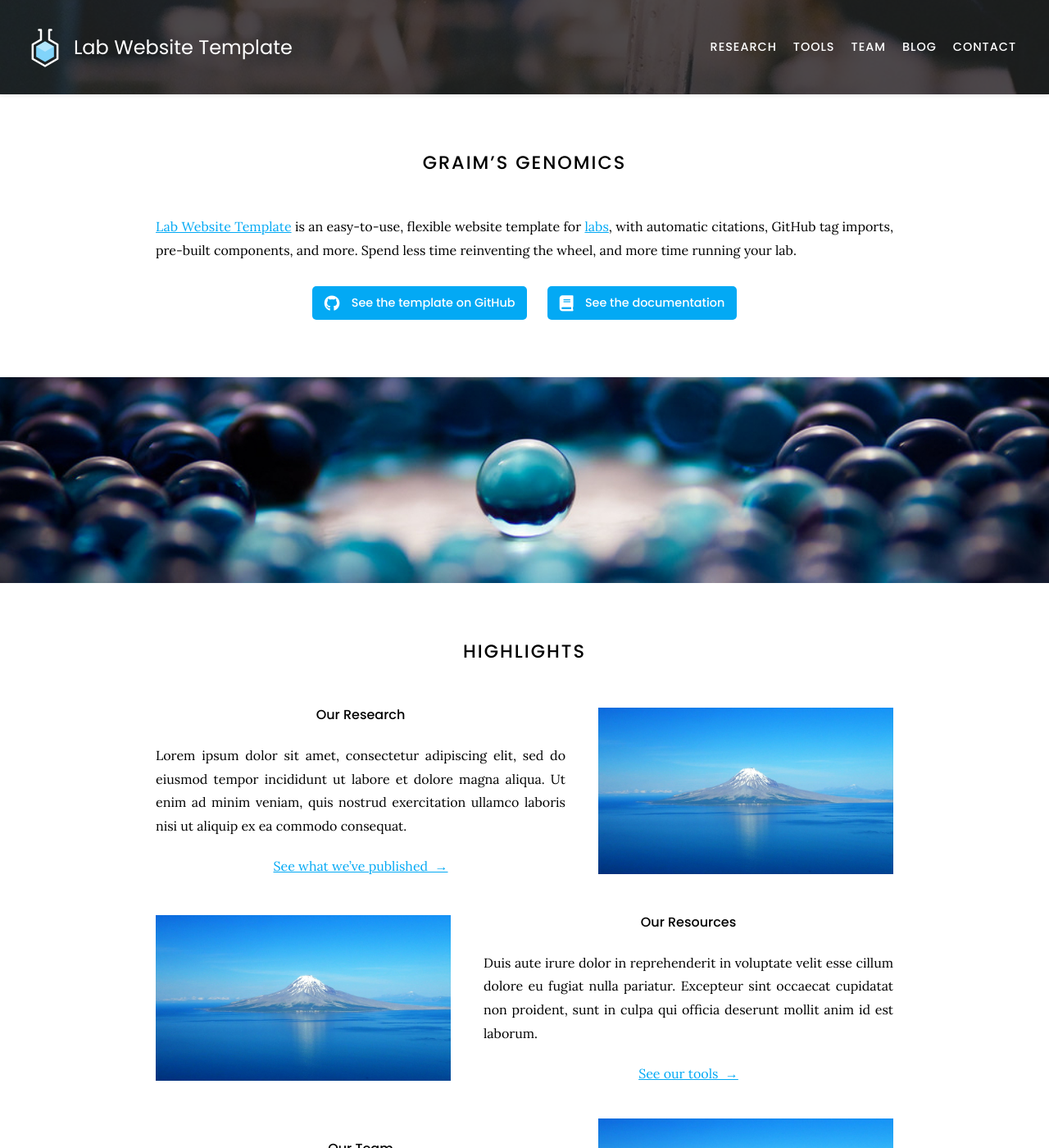
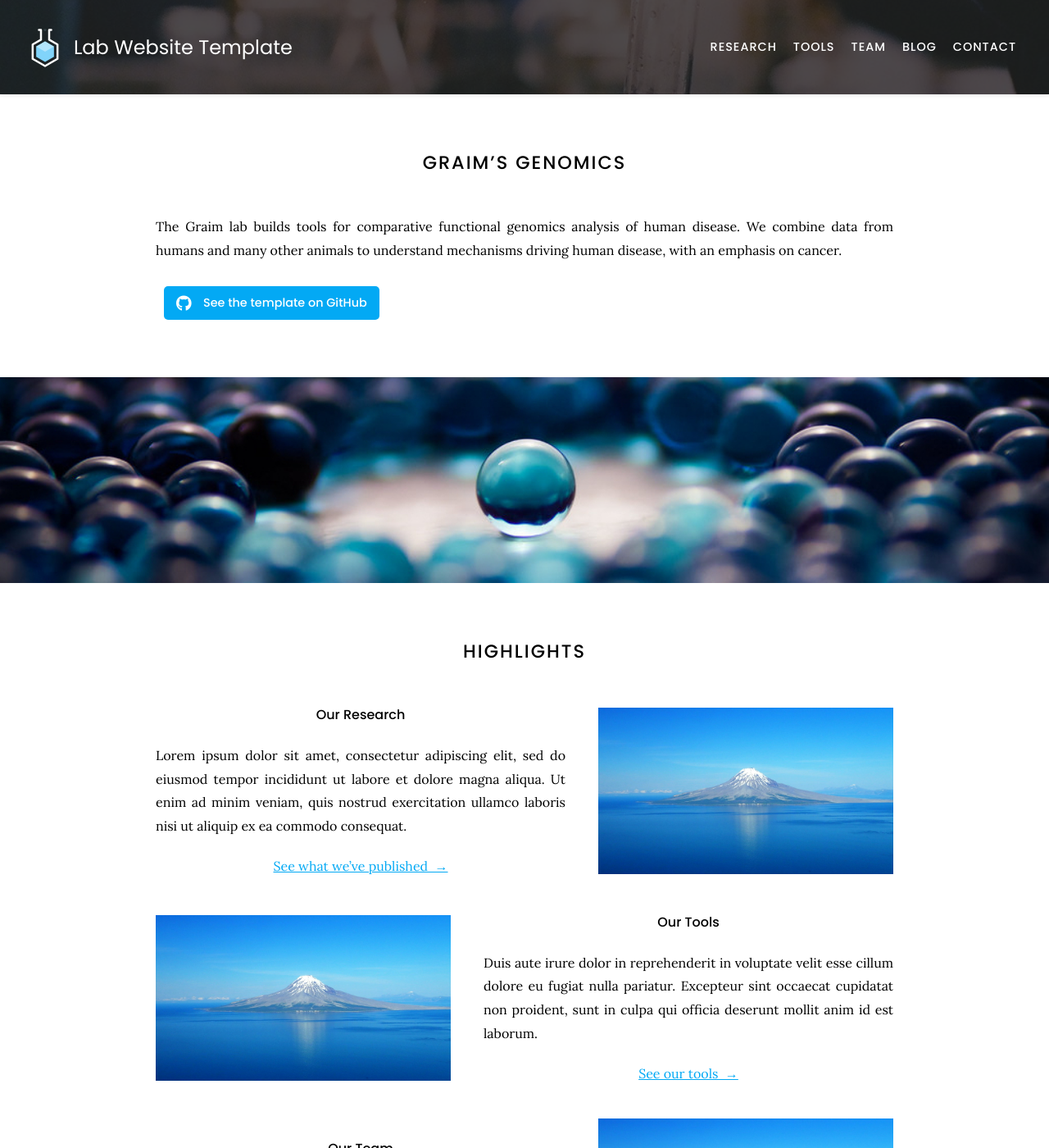
Before and after one commit to graim/GraimLabWebsite, a Jekyll site: the page built from index.md, in a window 1280 px wide and 1400 px high. Shown: the whole window at 82% size. Built offline with Jekyll 4.4.1, drawn with Linux system fonts in a browser that asks for light colours; nearby versions of some CDN libraries.

Commit message:
Update index.md

```diff
--- a/index.md
+++ b/index.md
@@ -3,9 +3,8 @@ title: Home
 ---
 
 # Graim's Genomics
+The Graim lab builds tools for comparative functional genomics analysis of human disease. We combine data from humans and many other animals to understand mechanisms driving human disease, with an emphasis on cancer.
 
-[Lab Website Template](https://github.com/greenelab/lab-website-template) is an easy-to-use, flexible website template for [labs](https://www.greenelab.com/), with automatic citations, GitHub tag imports, pre-built components, and more.
-Spend less time reinventing the wheel, and more time running your lab.
 
 {%
   include link.html
@@ -15,14 +14,7 @@ Spend less time reinventing the wheel, and more time running your lab.
   link="greenelab/lab-website-template"
   style="button"
 %}
-{%
-  include link.html
-  type="docs"
-  icon=""
-  text="See the documentation"
-  link="https://github.com/greenelab/lab-website-template/wiki"
-  style="button"
-%}
+
 {:.center}
 
 {% include section.html full=true %}
@@ -60,8 +52,8 @@ Excepteur sint occaecat cupidatat non proident, sunt in culpa qui officia deseru
 {%
   include feature.html
   image="images/photo.jpg"
-  link="resources"
-  headline="Our Resources"
+  link="tools"
+  headline="Our Tools"
   text=text
 %}
 
```
